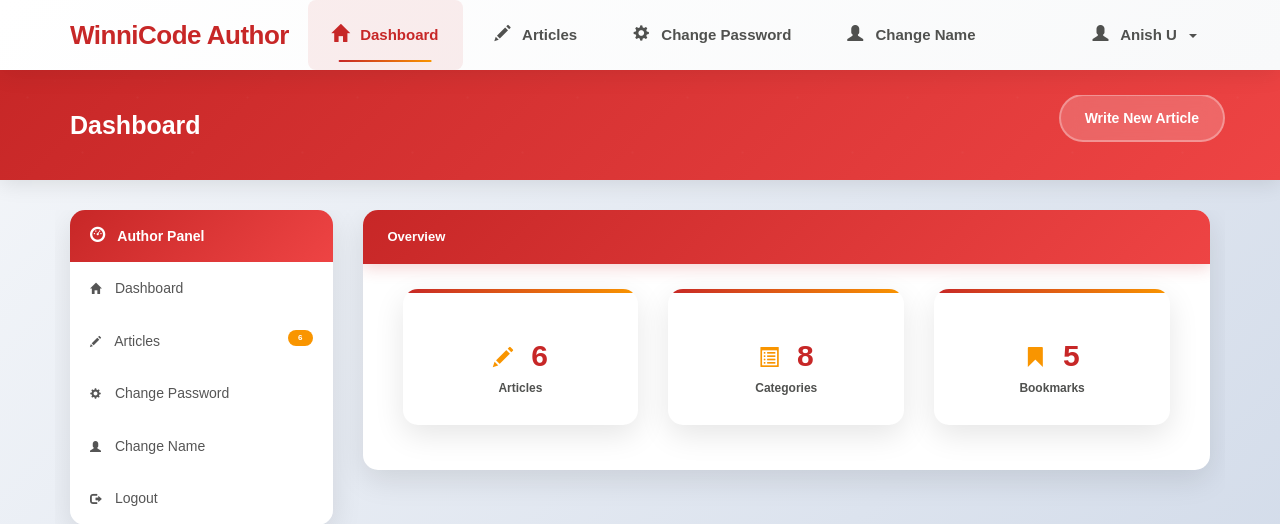
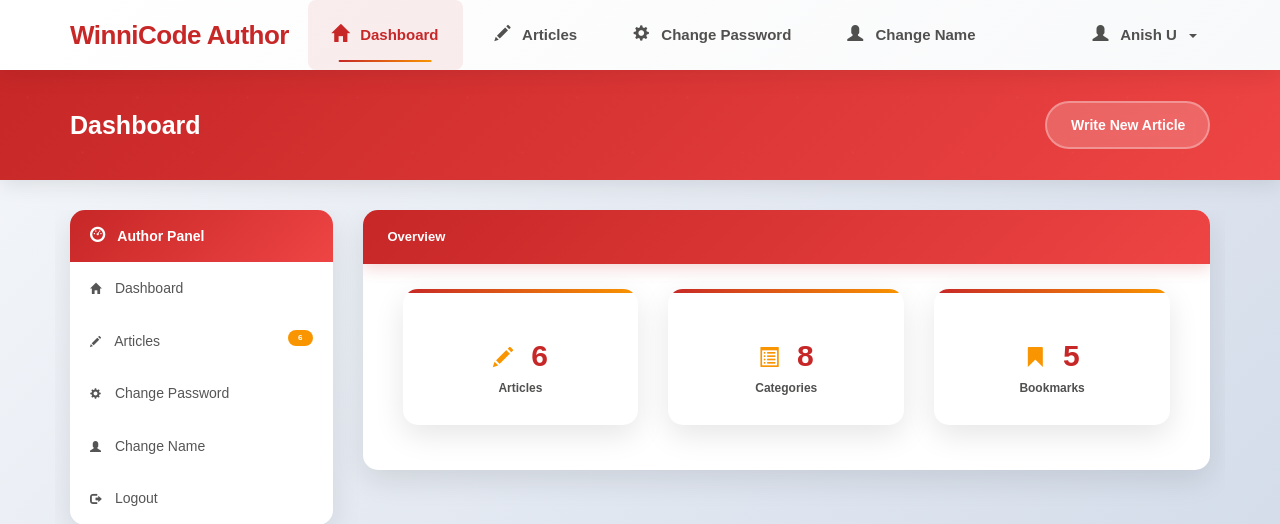
Before and after one commit to Mesayaaa/NewsPortal, a PHP site: page /author/index.php in a window 1280 px wide. Shown: the top 524 px of the page. Run offline with PHP 8.4, Linux system fonts and the light colour scheme; a user stored in the database is signed in; data comes from the database, SQL or seed files in the repository; some libraries are stand-ins or nearby versions.

Commit message:
`Added conditional display of "Write New Article" button in nav.inc.php and modified CSS styles in style.css`

```diff
--- a/assets/css/admin/style.css
+++ b/assets/css/admin/style.css
@@ -268,6 +268,10 @@ body {
   align-items: center; /* Vertically center the button */
   justify-content: flex-end; /* Align button to the right */
   height: 60px; /* Fixed height to match h1 */
+  min-width: 140px;
+  max-width: 100%;
+  overflow: visible;
+  padding-right: 10px;
 }
 
 #header .btn {
@@ -279,6 +283,10 @@ body {
   font-weight: 600;
   transition: all 0.3s ease;
   backdrop-filter: blur(10px);
+  min-width: 120px;
+  max-width: 100%;
+  overflow: visible;
+  white-space: nowrap;
 }
 
 #header .btn:hover {
--- a/author/includes/nav.inc.php
+++ b/author/includes/nav.inc.php
@@ -132,11 +132,13 @@ if (strpos($uri, "/change-name.php") != false) {
         <div class="col-md-10">
           <h1><?php echo $page_title ?></h1>
         </div>
-        <div class="col-md-2 btn-box">
-          <a href="./add-article.php" class="btn btn-warning" type="button">
-            Write New Article
-          </a>
-        </div>
+        <?php if ($home) { ?>
+          <div class="col-md-2">
+            <a href="./add-article.php" class="btn btn-warning" type="button">
+              Write New Article
+            </a>
+          </div>
+        <?php } ?>
       </div>
     </div>
   </header>
```
